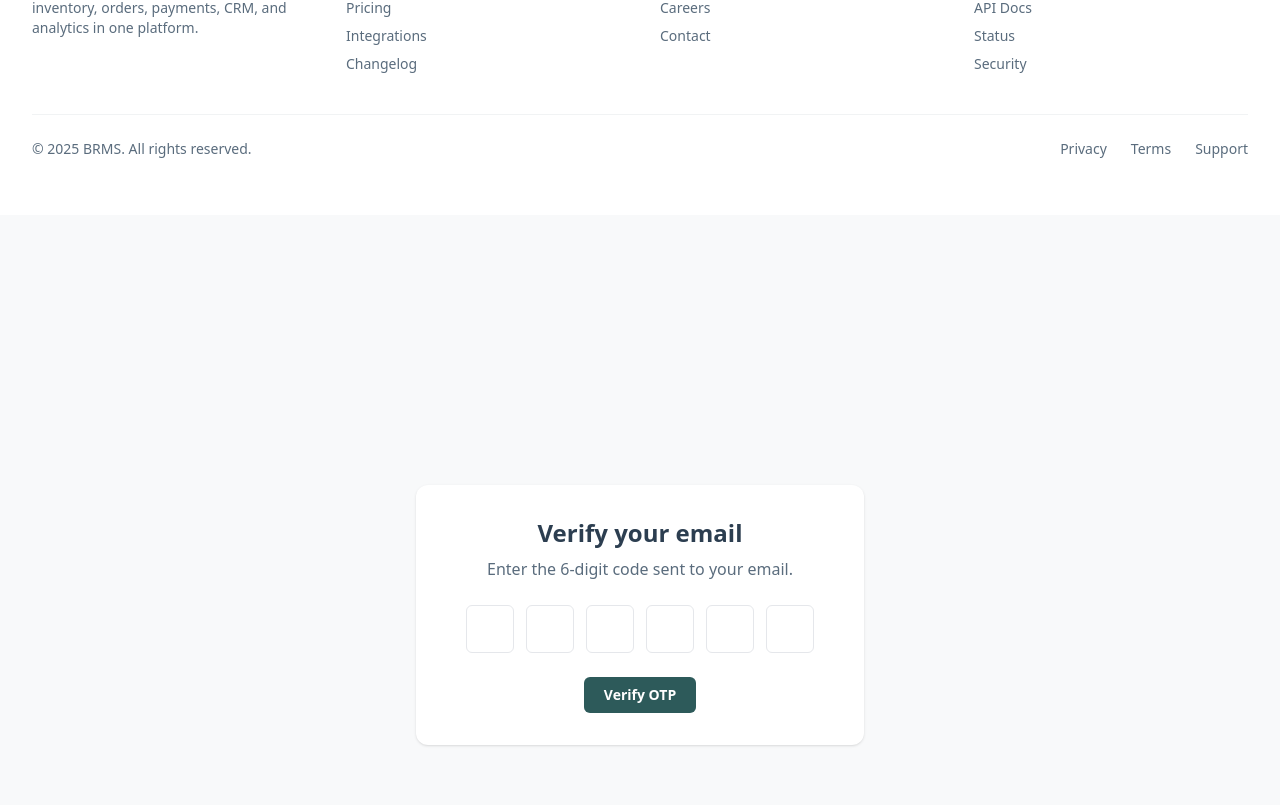
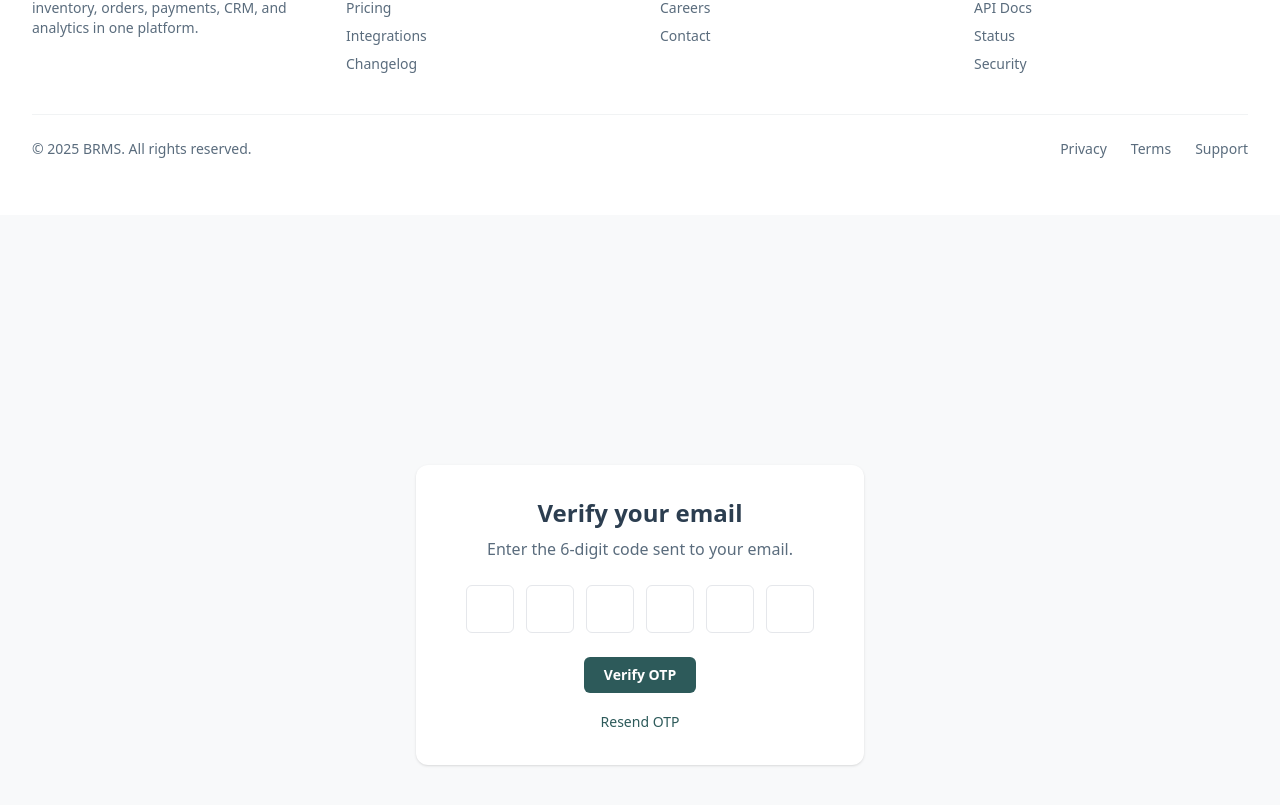
Before and after one commit to bosco250/BRMS, a React (Vite) app: page / in a window 1280 px wide. Shown: the part 4626-5431 px from the top of the page. Built offline with nearby package versions, Linux system fonts and the light colour scheme.

Commit message:
just updated the logic so that in case our otp has been expired the user can request a new one to their email

```diff
--- a/src/auth/verifyOtp.tsx
+++ b/src/auth/verifyOtp.tsx
@@ -1,23 +1,23 @@
 import { useRef, useState } from "react";
-import { useNavigate } from "react-router-dom";
+import { useNavigate, useSearchParams } from "react-router-dom";
 import { toast } from "react-toastify";
+import api from "../../src/Api/axios";
 
 export default function VerifyOTP() {
   const navigate = useNavigate();
+  const [searchParams] = useSearchParams();
+  const email = searchParams.get("email");
+
   const inputRefs = useRef<(HTMLInputElement | null)[]>([]);
   const [otp, setOtp] = useState<string[]>(new Array(6).fill(""));
+  const [isSending, setIsSending] = useState(false); // 🔥 RESEND OTP
 
   const handleChange = (index: number, value: string) => {
-    if (!/^\d*$/.test(value)) return; // Only allow digits
-
+    if (!/^\d*$/.test(value)) return;
     const newOtp = [...otp];
     newOtp[index] = value;
     setOtp(newOtp);
-
-    // Move to next input if value entered
-    if (value && index < 5) {
-      inputRefs.current[index + 1]?.focus();
-    }
+    if (value && index < 5) inputRefs.current[index + 1]?.focus();
   };
 
   const handleKeyDown = (
@@ -32,15 +32,12 @@ export default function VerifyOTP() {
   const handlePaste = (e: React.ClipboardEvent<HTMLInputElement>) => {
     const pasted = e.clipboardData.getData("text").trim();
     if (!/^\d{6}$/.test(pasted)) return;
-
     const newOtp = pasted.split("");
     setOtp(newOtp);
-
-    // Autofill and focus last input
     inputRefs.current[5]?.focus();
   };
 
-  const handleSubmit = (e: React.FormEvent) => {
+  const handleSubmit = async (e: React.FormEvent) => {
     e.preventDefault();
 
     const code = otp.join("");
@@ -49,13 +46,45 @@ export default function VerifyOTP() {
       return;
     }
 
-    // Make your API call here (e.g., api.post('/auth/verify-otp', { code }))
-    console.log("Verifying code:", code);
+    if (!email) {
+      toast.error("Missing email.");
+      return;
+    }
 
-    toast.success("OTP verified!");
-    navigate("/login"); // or dashboard or wherever
+    try {
+      await api.post("/auth/verify-otp", {
+        email,
+        otp: code,
+      });
+
+      toast.success("OTP verified! You can now login.");
+      navigate("/login");
+    } catch (err: any) {
+      const message =
+        err?.response?.data?.message || "Invalid OTP. Please try again.";
+      toast.error(message);
+    }
   };
 
+  // 🔥 RESEND OTP HANDLER
+  const handleResend = async () => {
+    if (!email) {
+      toast.error("Missing email.");
+      return;
+    }
+
+    setIsSending(true);
+    try {
+      await api.post("/auth/send-otp", { email }); // <- call the same backend method
+      toast.success("A new OTP has been sent to your email.");
+    } catch (err: any) {
+      const message =
+        err?.response?.data?.message || "Failed to resend OTP. Try again later.";
+      toast.error(message);
+    } finally {
+      setIsSending(false);
+    }
+  };
 
   return (
     <section className="min-h-screen flex items-center justify-center bg-surface-secondary px-4">
@@ -70,10 +99,10 @@ export default function VerifyOTP() {
             {otp.map((digit, index) => (
               <input
                 key={index}
-                  ref={(el) => {
-                inputRefs.current[index] = el;
-                              }}
-                    type="text"
+                ref={(el) => {
+                  inputRefs.current[index] = el;
+                }}
+                type="text"
                 inputMode="numeric"
                 maxLength={1}
                 value={digit}
@@ -92,6 +121,17 @@ export default function VerifyOTP() {
             Verify OTP
           </button>
         </form>
+
+        {/* 🔥 RESEND OTP BUTTON */}
+        <div className="mt-4 text-center">
+          <button
+            onClick={handleResend}
+            disabled={isSending}
+            className="text-sm text-brand hover:underline disabled:opacity-50"
+          >
+            {isSending ? "Sending..." : "Resend OTP"}
+          </button>
+        </div>
       </div>
     </section>
   );
--- a/src/pages/auth/Register.tsx
+++ b/src/pages/auth/Register.tsx
@@ -1,9 +1,6 @@
 
-import { Link, useNavigate, useSearchParams } from "react-router-dom";
-import { useState, useEffect } from "react";
 import { Eye, EyeOff } from "lucide-react";
-
-        import MarketingPanel from "../../components/auth/MarketingPanel";
+import MarketingPanel from "../../components/auth/MarketingPanel";
 import api from "../../Api/axios";
 import { useState, useEffect } from "react";
 import { useNavigate, useSearchParams, Link } from "react-router-dom";
```
